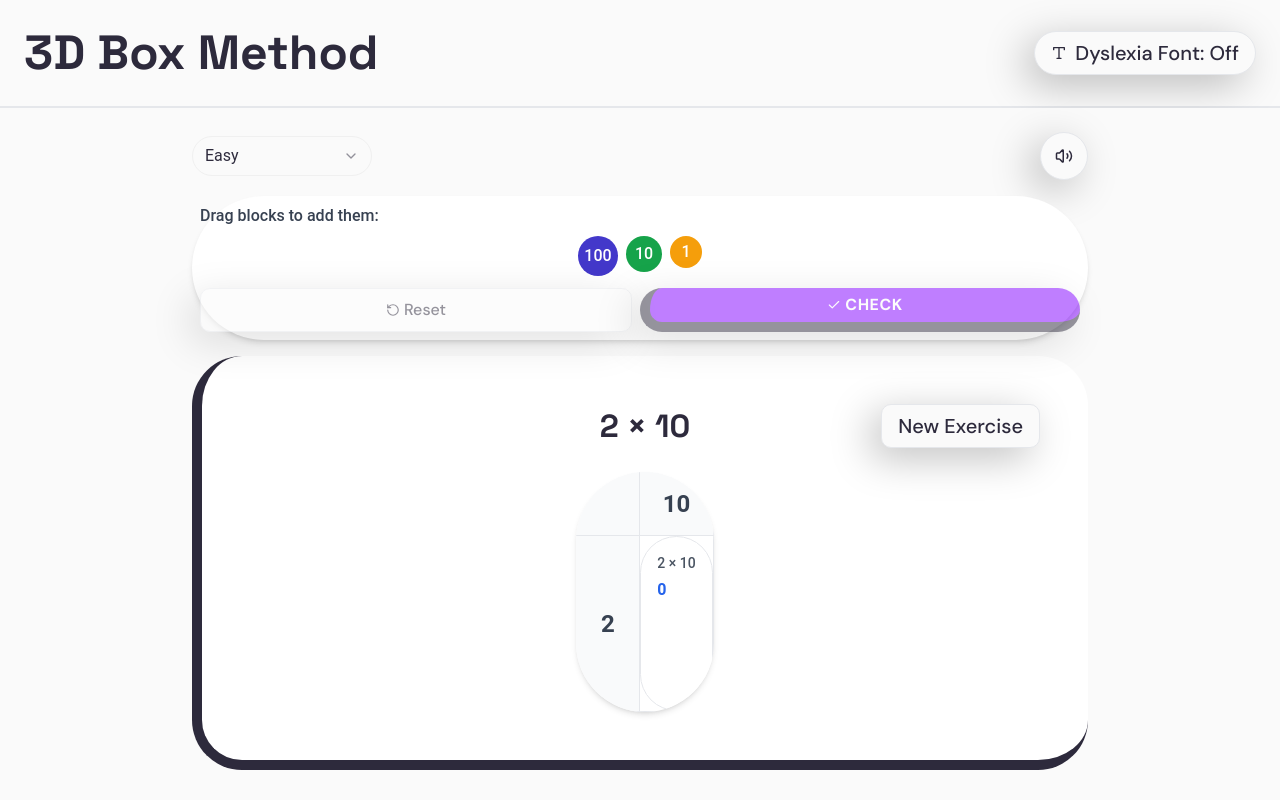
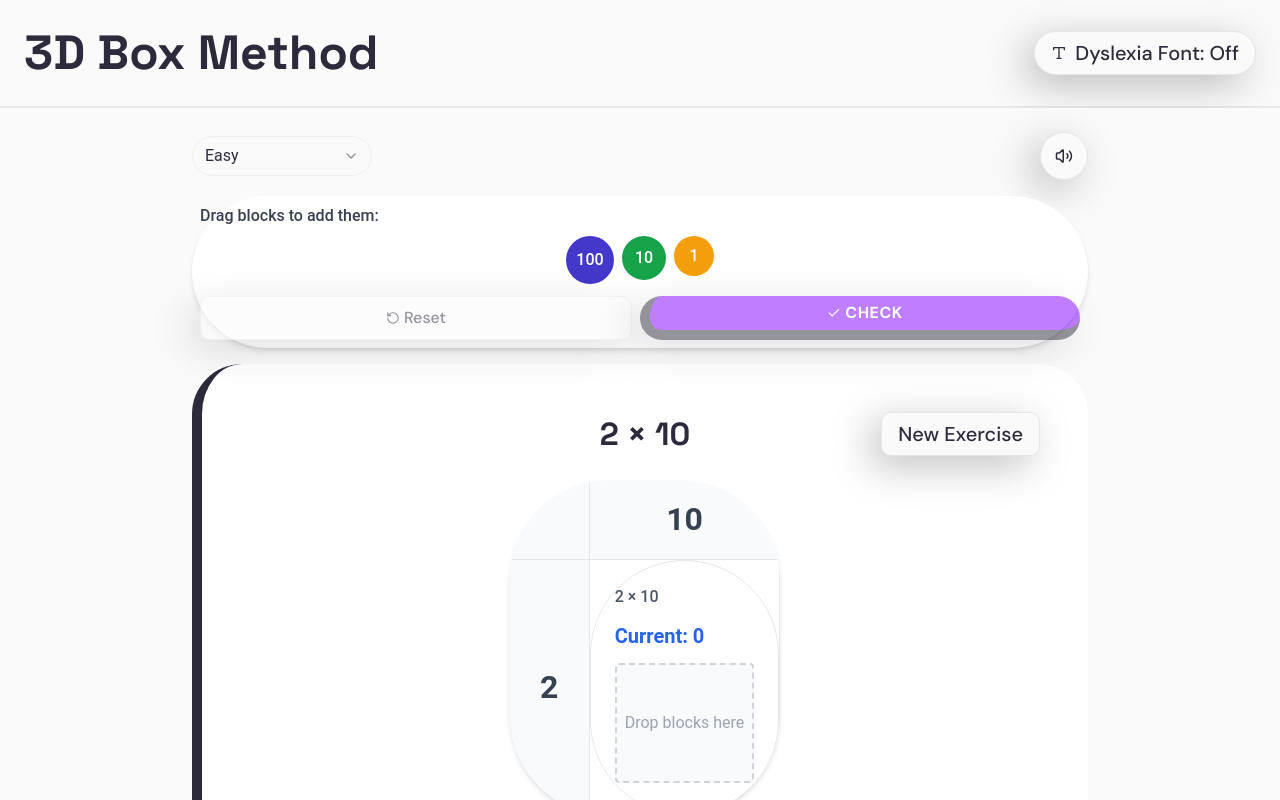
Before and after one commit to fredbjornbak/multiplication-2x2digits, a React (Vite) app: page /box in a window 1280 px wide. Built offline with nearby package versions, Linux system fonts and the light colour scheme.

Commit message:
Refactor: Implement UI improvements
This commit implements the plan to make the box bigger and more useful, including increasing grid cell dimensions, improving math block sizing and layout, enhancing the overall grid layout, adding better visual feedback, and optimizing for usability.

```diff
--- a/src/components/GridCell.tsx
+++ b/src/components/GridCell.tsx
@@ -59,10 +59,10 @@ const GridCell: React.FC<GridCellProps> = ({
   return (
     <div
       className={cn(
-        "h-full border rounded-md p-4 transition-all min-h-[160px]",
-        isActive ? "border-blue-500 bg-blue-50 shadow-md" : "border-gray-200 bg-white",
+        "h-full border rounded-lg p-6 transition-all min-h-[240px]",
+        isActive ? "border-blue-500 bg-blue-50 shadow-lg" : "border-gray-200 bg-white",
         isComplete ? "border-green-500 bg-green-50" : "",
-        isDragOver && !isComplete ? "border-blue-400 bg-blue-100 border-dashed" : "",
+        isDragOver && !isComplete ? "border-blue-400 bg-blue-100 border-dashed border-2" : "",
         className
       )}
       onClick={() => onClick(row, col)}
@@ -71,28 +71,32 @@ const GridCell: React.FC<GridCellProps> = ({
       onDrop={handleDrop}
       data-testid={`grid-cell-${row}-${col}`}
     >
-      <div className="text-gray-600 text-xs font-medium mb-1">{label}</div>
+      <div className="text-gray-600 text-sm font-medium mb-3">{label}</div>
 
       {isComplete ? (
-        <div className="text-green-600 font-bold text-sm flex items-center justify-center gap-1">
-          <CheckCircle2 size={14} />
-          <span className="text-xs">Done</span>
+        <div className="text-green-600 font-bold text-lg flex items-center justify-center gap-2 mt-8">
+          <CheckCircle2 size={20} />
+          <span className="text-base">Complete!</span>
         </div>
       ) : (
         <>
-          <div className="text-blue-600 font-bold text-sm mb-1">
-            {currentSum}
+          <div className="text-blue-600 font-bold text-lg mb-3">
+            Current: {currentSum}
           </div>
 
-          <div className="flex flex-wrap gap-1 justify-center">
-            {blocks.map((block, index) => (
+          <div className="flex flex-wrap gap-2 justify-center items-center min-h-[120px] p-2 bg-gray-50 rounded border-2 border-dashed border-gray-300">
+            {blocks.length === 0 ? (
+              <div className="text-gray-400 text-sm">Drop blocks here</div>
+            ) : (
+              blocks.map((block, index) => (
                 <MathBlock
                   key={`${block}-${index}`}
                   value={block}
                   isRemovable={isActive && onRemoveBlock !== undefined}
                   onRemove={() => onRemoveBlock?.(index)}
                 />
-            ))}
+              ))
+            )}
           </div>
         </>
       )}
--- a/src/components/MathBlock.tsx
+++ b/src/components/MathBlock.tsx
@@ -27,13 +27,13 @@ const MathBlock: React.FC<MathBlockProps> = ({
 
     switch (value) {
       case 1:
-        return cn(baseStyles, "w-8 h-8 text-sm bg-amber-500 hover:bg-amber-600", isDraggable ? "cursor-grab active:cursor-grabbing" : "", className);
+        return cn(baseStyles, "w-10 h-10 text-sm bg-amber-500 hover:bg-amber-600", isDraggable ? "cursor-grab active:cursor-grabbing" : "", className);
       case 10:
-        return cn(baseStyles, "w-9 h-9 text-sm bg-green-600 hover:bg-green-700", isDraggable ? "cursor-grab active:cursor-grabbing" : "", className);
+        return cn(baseStyles, "w-11 h-11 text-sm bg-green-600 hover:bg-green-700", isDraggable ? "cursor-grab active:cursor-grabbing" : "", className);
       case 100:
-        return cn(baseStyles, "w-10 h-10 text-sm bg-indigo-700 hover:bg-indigo-800", isDraggable ? "cursor-grab active:cursor-grabbing" : "", className);
+        return cn(baseStyles, "w-12 h-12 text-sm bg-indigo-700 hover:bg-indigo-800", isDraggable ? "cursor-grab active:cursor-grabbing" : "", className);
       default:
-        return cn(baseStyles, "w-8 h-8 text-sm bg-amber-500 hover:bg-amber-600", isDraggable ? "cursor-grab active:cursor-grabbing" : "", className);
+        return cn(baseStyles, "w-10 h-10 text-sm bg-amber-500 hover:bg-amber-600", isDraggable ? "cursor-grab active:cursor-grabbing" : "", className);
     }
   };
 
--- a/src/components/MultiplicationGrid.tsx
+++ b/src/components/MultiplicationGrid.tsx
@@ -59,9 +59,9 @@ const MultiplicationGrid: React.FC<MultiplicationGridProps> = ({
     <div className={cn("relative bg-white rounded-lg shadow-md overflow-hidden max-w-2xl mx-auto", className)}>
       {/* Top row with factor2 digits */}
       <div className="flex">
-        <div className="w-16 h-16 flex items-center justify-center bg-gray-50 border-b border-r border-gray-200"></div> {/* Empty top-left corner */}
+        <div className="w-20 h-20 flex items-center justify-center bg-gray-50 border-b border-r border-gray-200"></div> {/* Empty top-left corner */}
         {factor2Digits.map((digit, index) => (
-          <div key={`top-${index}`} className="flex-1 flex items-center justify-center h-16 font-bold text-xl text-gray-700 bg-gray-50 border-b border-r border-gray-200">
+          <div key={`top-${index}`} className="flex-1 flex items-center justify-center h-20 font-bold text-2xl text-gray-700 bg-gray-50 border-b border-r border-gray-200">
             {digit}
           </div>
         ))}
@@ -71,7 +71,7 @@ const MultiplicationGrid: React.FC<MultiplicationGridProps> = ({
       {factor1Digits.map((digit1, rowIndex) => (
         <div key={`row-${rowIndex}`} className="flex">
           {/* Left column with factor1 digits */}
-          <div className="w-16 flex items-center justify-center font-bold text-xl text-gray-700 bg-gray-50 border-b border-r border-gray-200">
+          <div className="w-20 flex items-center justify-center font-bold text-2xl text-gray-700 bg-gray-50 border-b border-r border-gray-200">
             {digit1}
           </div>
 
@@ -83,7 +83,7 @@ const MultiplicationGrid: React.FC<MultiplicationGridProps> = ({
             const product = digit1 * digit2;
 
             return (
-              <div key={`cell-${rowIndex}-${colIndex}`} className="flex-1 h-44 border-b border-r border-gray-200">
+              <div key={`cell-${rowIndex}-${colIndex}`} className="flex-1 h-64 border-b border-r border-gray-200">
                 <GridCell
                   row={rowIndex}
                   col={colIndex}
```
Lines whose indentation alone changed are shown as unchanged.
